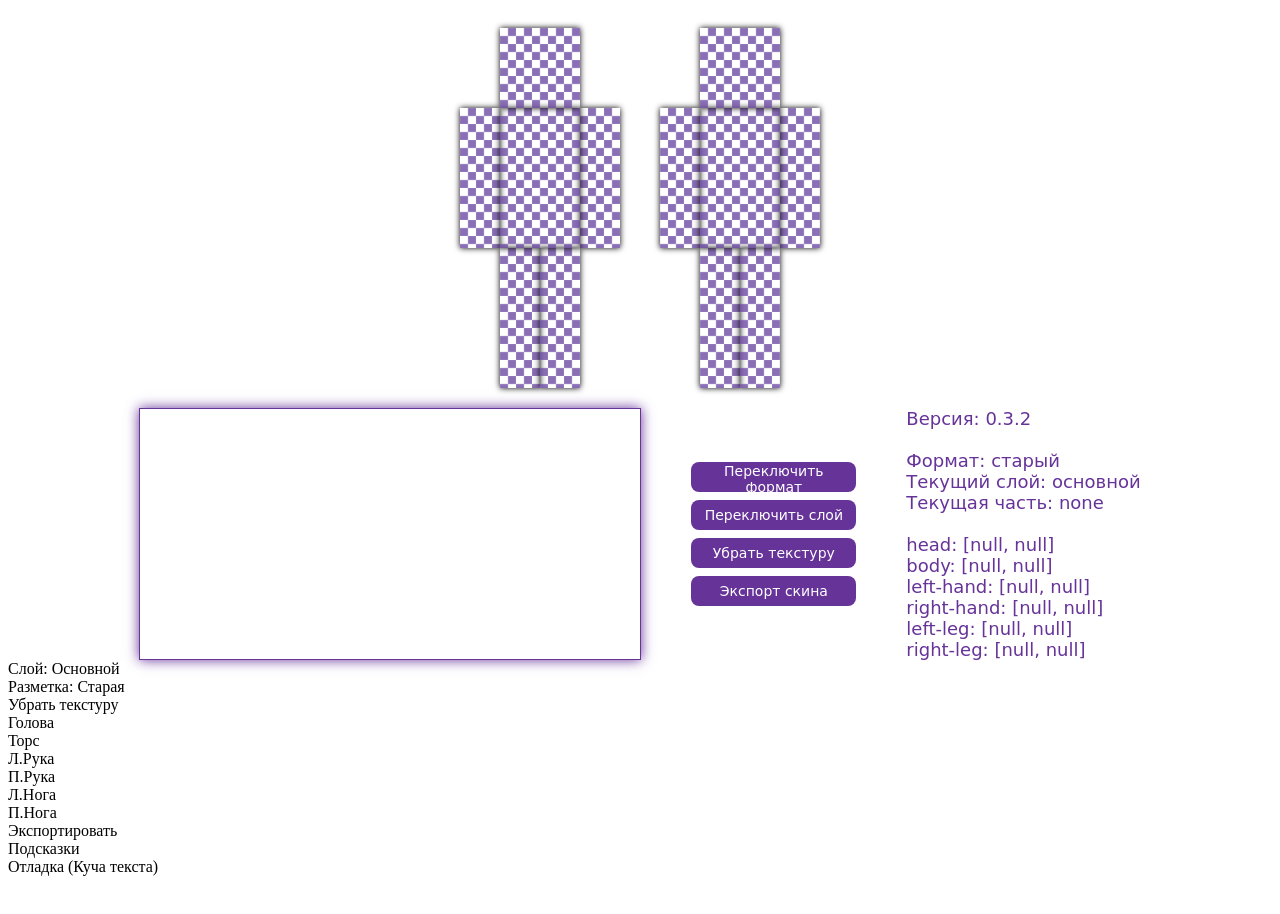
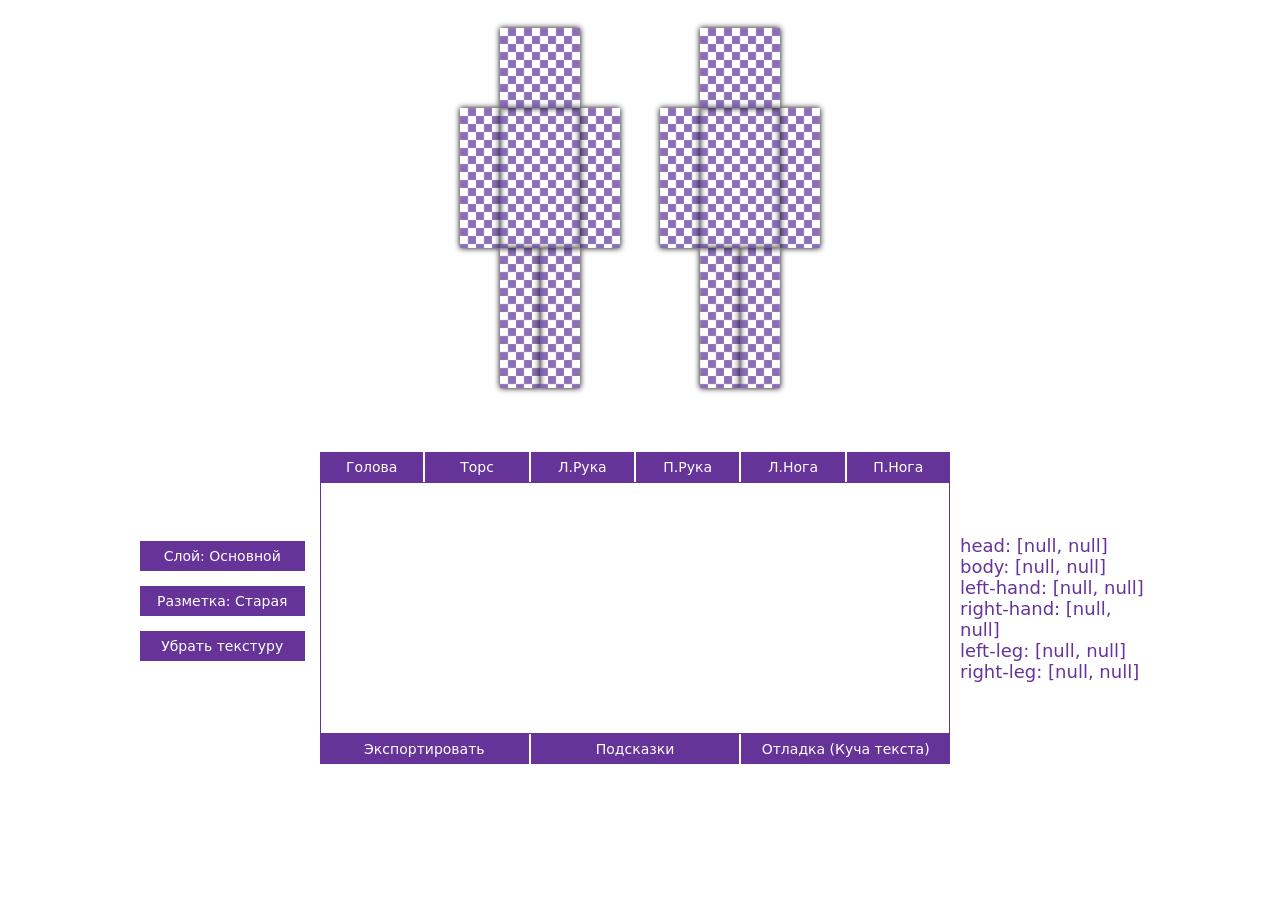
Before and after one commit to Ikamari/ariadna_skin_creator, a React app: page / in a window 1280 px wide. Shown: the top 914 px of the page. Built offline with nearby package versions, Linux system fonts and the light colour scheme; no server answers.

Commit message:
More better design

```diff
--- a/app/App.js
+++ b/app/App.js
@@ -5,13 +5,13 @@
 import { bindActionCreators } from 'redux';
 //Components
 import Preview from './components/skin-preview/Preview';
-import Palette from './components/gui/Palette';
 import Settings from './components/ControlPanel';
-import Info from './components/gui/Info';
 import SkinExport from  './components/skin-export/SkinExport';
-import SkinPartSelectionButtons from './components/gui/SkinPartSelectionButtons';
-import SideControlButtons from './components/gui/SideControlButtons';
-import BottomControlButtons from './components/gui/BottomControlButtons';
+import Info from './components/controls/Info';
+import Palette from './components/controls/Palette';
+import SkinPartSelectionButtons from './components/controls/SkinPartSelectionButtons';
+import SideControlButtons from './components/controls/SideControlButtons';
+import BottomControlButtons from './components/controls/BottomControlButtons';
 import { loadTextures } from './TextureLoader';
 //Actions
 import * as textureActions from './actions/textureActions';
@@ -22,14 +22,15 @@
         return(
             <div className="app">
                 <Preview/>
-                <div className="menu">
-                    <Palette/>
-                    <Settings/>
+                <div className="controls">
+                    <SideControlButtons/>
+                    <div className="controls-middle">
+                        <SkinPartSelectionButtons/>
+                        <Palette/>
+                        <BottomControlButtons/>
+                    </div>
                     <Info/>
                 </div>
-                <SideControlButtons/>
-                <SkinPartSelectionButtons/>
-                <BottomControlButtons/>
                 <SkinExport/>
             </div>
         )
--- a/app/components/gui/BottomControlButtons.js
+++ b/app/components/controls/BottomControlButtons.js
@@ -16,14 +16,17 @@
             <div className = "bottom-control-buttons">
                 <ControlButton
                     content = "Экспортировать"
+                    style = "bottom-control-button"
                     onClickAction = {() => doSkinExport()}
                 />
                 <ControlButton
                     content = "Подсказки"
+                    style = "bottom-control-button"
                     onClickAction = {() => {}}
                 />
                 <ControlButton
                     content = "Отладка (Куча текста)"
+                    style = "bottom-control-button"
                     onClickAction = {() => {}}
                 />
             </div>
--- a/app/components/gui/Info.js
+++ b/app/components/controls/Info.js
@@ -19,10 +19,10 @@
         console.log(selectedTextures);
         return(
             <div className="app-data">
-                <span>Версия: {version}</span><br/>
-                <span>Формат: {isNewFormat ? 'новый' : 'старый'}</span>
-                <span>Текущий слой: {armorLayer ? 'верхний ("броня")' : 'основной'}</span>
-                <span>Текущая часть: {selectedPart}</span><br/>
+                {/*<span>Версия: {version}</span><br/>*/}
+                {/*<span>Формат: {isNewFormat ? 'новый' : 'старый'}</span>*/}
+                {/*<span>Текущий слой: {armorLayer ? 'верхний ("броня")' : 'основной'}</span>*/}
+                {/*<span>Текущая часть: {selectedPart}</span><br/>*/}
                 {Object.keys(selectedTextures).map((key) => PartInfo(key, selectedTextures))}
             </div>
         )
--- a/app/components/gui/SideControlButtons.js
+++ b/app/components/controls/SideControlButtons.js
@@ -19,18 +19,21 @@
             <div className = "side-control-buttons">
                 <ControlButton
                     content = "Слой: Основной"
+                    style = "side-control-button"
                     activeContent = "Слой: Верхний"
                     activeEvent = {armorLayer}
                     onClickAction = {() => changeSkinLayer(armorLayer)}
                 />
                 <ControlButton
                     content = "Разметка: Старая"
+                    style = "side-control-button"
                     activeContent = "Разметка: Новая"
                     activeEvent = {isNewFormat}
                     onClickAction = {() => changeSkinFormat(isNewFormat)}
                 />
                 <ControlButton
                     content = "Убрать текстуру"
+                    style = "side-control-button"
                     onClickAction = {() => {
                         let partLayerToRemove = this.props.selectedTextures[selectedPart];
                         partLayerToRemove[Number(armorLayer)] = null;
--- a/app/components/gui/SkinPartSelectionButtons.js
+++ b/app/components/controls/SkinPartSelectionButtons.js
@@ -17,36 +17,42 @@
             <div className = "skin-part-selection-buttons">
                 <ControlButton
                     content = "Голова"
+                    style = "skin-part-selection-button"
                     activeEvent = {selectedPart === "head"}
                     activeStyle = ""
                     onClickAction = {() => selectSkinPart("head")}
                 />
                 <ControlButton
                     content = "Торс"
+                    style = "skin-part-selection-button"
                     activeEvent = {selectedPart === "body"}
                     activeStyle = ""
                     onClickAction = {() => selectSkinPart("body")}
                 />
                 <ControlButton
                     content = "Л.Рука"
+                    style = "skin-part-selection-button"
                     activeEvent = {selectedPart === "left-hand"}
                     activeStyle = ""
                     onClickAction = {() => selectSkinPart("left-hand")}
                 />
                 <ControlButton
                     content = "П.Рука"
+                    style = "skin-part-selection-button"
                     activeEvent = {selectedPart === "right-hand"}
                     activeStyle = ""
                     onClickAction = {() => selectSkinPart("right-hand")}
                 />
                 <ControlButton
                     content = "Л.Нога"
+                    style = "skin-part-selection-button"
                     activeEvent = {selectedPart === "left-hand"}
                     activeStyle = ""
                     onClickAction = {() => selectSkinPart("left-hand")}
                 />
                 <ControlButton
                     content = "П.Нога"
+                    style = "skin-part-selection-button"
                     activeEvent = {selectedPart === "right-hand"}
                     activeStyle = ""
                     onClickAction = {() => selectSkinPart("right-hand")}
--- a/app/reducers/other.js
+++ b/app/reducers/other.js
@@ -1,5 +1,5 @@
 const initialState = {
-    version: "0.3.2",
+    version: "0.3.3",
 };
 
 const other = (state = initialState) => (
--- a/public/styles/main.css
+++ b/public/styles/main.css
@@ -2,14 +2,6 @@
 .app {
     height: 100%;
     width: 100%;
-}
-
-.app-data {
-    display: flex;
-    flex-direction: column;
-    font-size: 18px;
-    font-family: "Comic Sans MS", cursive, sans-serif;
-    color: rebeccapurple;
 }
 
 .menu {
@@ -97,20 +89,65 @@
 
 /*** Control panel ***/
 
-.control-panel {
+/*.control-panel {*/
+    /*display: flex;*/
+    /*flex-direction: column;*/
+    /*margin: 50px;*/
+/*}*/
+
+/*.control-panel-button {*/
+    /*height: 30px;*/
+    /*width: 165px;*/
+    /*border: none;*/
+    /*border-radius: 8px;*/
+    /*outline: none;*/
+    /*margin: 4px 0;*/
+    /*font-size: 14px;*/
+    /*font-family: "Comic Sans MS", cursive, sans-serif;*/
+    /*text-align: center;*/
+    /*color: white;*/
+    /*background-color: rebeccapurple;*/
+    /*cursor: pointer;*/
+    /*transition-duration: 0.4s;*/
+/*}*/
+
+/*.control-panel-button:hover {*/
+    /*box-shadow: 0 0 12px #dd43ff;*/
+/*}*/
+
+/*.control-panel-button:active {*/
+    /*box-shadow: 0 0 12px rebeccapurple;*/
+    /*color: black;*/
+    /*background-color: white;*/
+    /*transition-duration: 0.2s;*/
+/*}*/
+
+/*** Controls ***/
+
+.controls {
+    display: flex;
+    flex-direction: row;
+    justify-content: center;
+    align-items: center;
+    height: 400px;
+    width: 80%;
+    margin-left: auto;
+    margin-right: auto;
+}
+
+.controls-middle {
     display: flex;
     flex-direction: column;
-    margin: 50px;
+    width: 630px;
 }
 
-.control-panel-button {
+/*** Control buttons ***/
+
+.control-button {
     height: 30px;
     width: 165px;
-    border: none;
-    border-radius: 8px;
-    outline: none;
-    margin: 4px 0;
     font-size: 14px;
+    line-height: 30px;
     font-family: "Comic Sans MS", cursive, sans-serif;
     text-align: center;
     color: white;
@@ -119,29 +156,77 @@
     transition-duration: 0.4s;
 }
 
-.control-panel-button:hover {
-    box-shadow: 0 0 12px #dd43ff;
+.skin-part-selection-buttons {
+    display: flex;
+    flex-direction: row;
+    width: 630px;
 }
 
-.control-panel-button:active {
-    box-shadow: 0 0 12px rebeccapurple;
-    color: black;
-    background-color: white;
-    transition-duration: 0.2s;
+.skin-part-selection-button {
+    width: 105px;
+    border-right: 1px solid white;
+    border-left: 1px solid white;
+}
+
+.skin-part-selection-button:first-child {
+    border: none;
+    border-right: 1px solid white;
+}
+
+.skin-part-selection-button:last-child {
+    border: none;
+    border-left: 1px solid white;
+}
+
+.bottom-control-buttons {
+    display: flex;
+    flex-direction: row;
+    width: 630px;
+}
+
+.bottom-control-button {
+    width: 210px;
+    border-right: 1px solid white;
+    border-left: 1px solid white;
+}
+
+.bottom-control-button:first-child {
+    border: none;
+    border-right: 1px solid white;
+}
+
+.bottom-control-button:last-child {
+    border: none;
+    border-left: 1px solid white;
+}
+
+.side-control-buttons {
+    display: inline-flex;
+    flex-direction: column;
+    justify-content: center;
+    align-items: center;
+    width: 200px;
+    height: 260px;
+}
+
+.side-control-button {
+    margin-right: 10px;
+    margin-bottom: 15px;
 }
 
 /*** Palette ***/
 
 .palette {
-    display: flex;
+    display: inline-flex;
+    flex-wrap: wrap;
     flex-direction: row;
     height: 250px;
-    width: 500px;
     border: 1px solid rebeccapurple;
-    box-shadow: 0 0 12px rebeccapurple;
+    /*box-shadow: 0 0 12px rebeccapurple;*/
 }
 
 .paletteElement {
+    display: inline-block;
     height: 80px;
     width: 80px;
     margin: 10px;
@@ -154,3 +239,15 @@
 .renderedPart {
     position: absolute;
 }
+
+/*** Other ***/
+
+.app-data {
+    display: inline-flex;
+    flex-direction: column;
+    width: 200px;
+    font-size: 18px;
+    margin-left: 10px;
+    font-family: "Comic Sans MS", cursive, sans-serif;
+    color: rebeccapurple;
+}
```
Also changed, not shown: app/components/controls/ControlButton.js (renamed from app/components/gui/ControlButton.js), app/components/controls/Palette.js (renamed from app/components/gui/Palette.js).
